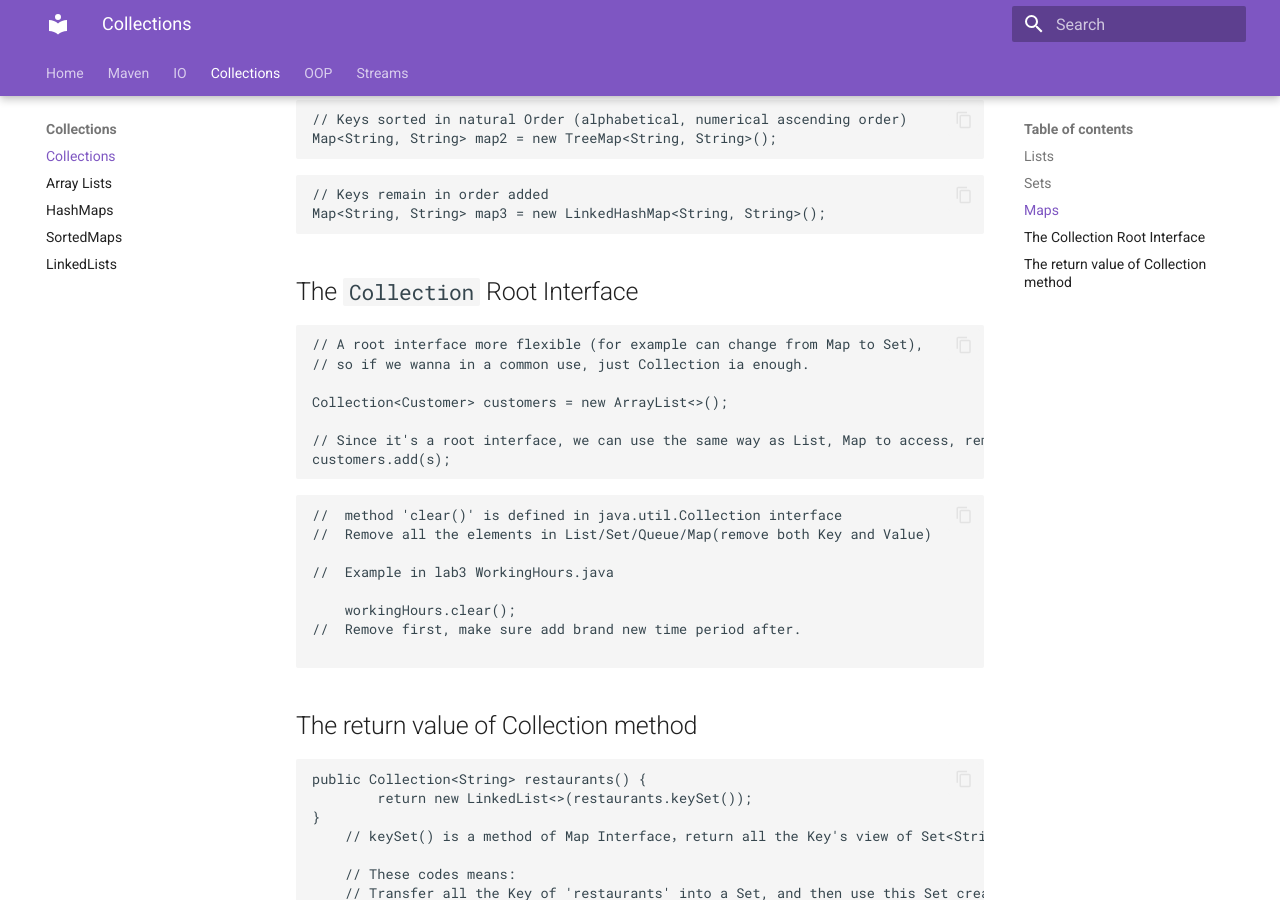
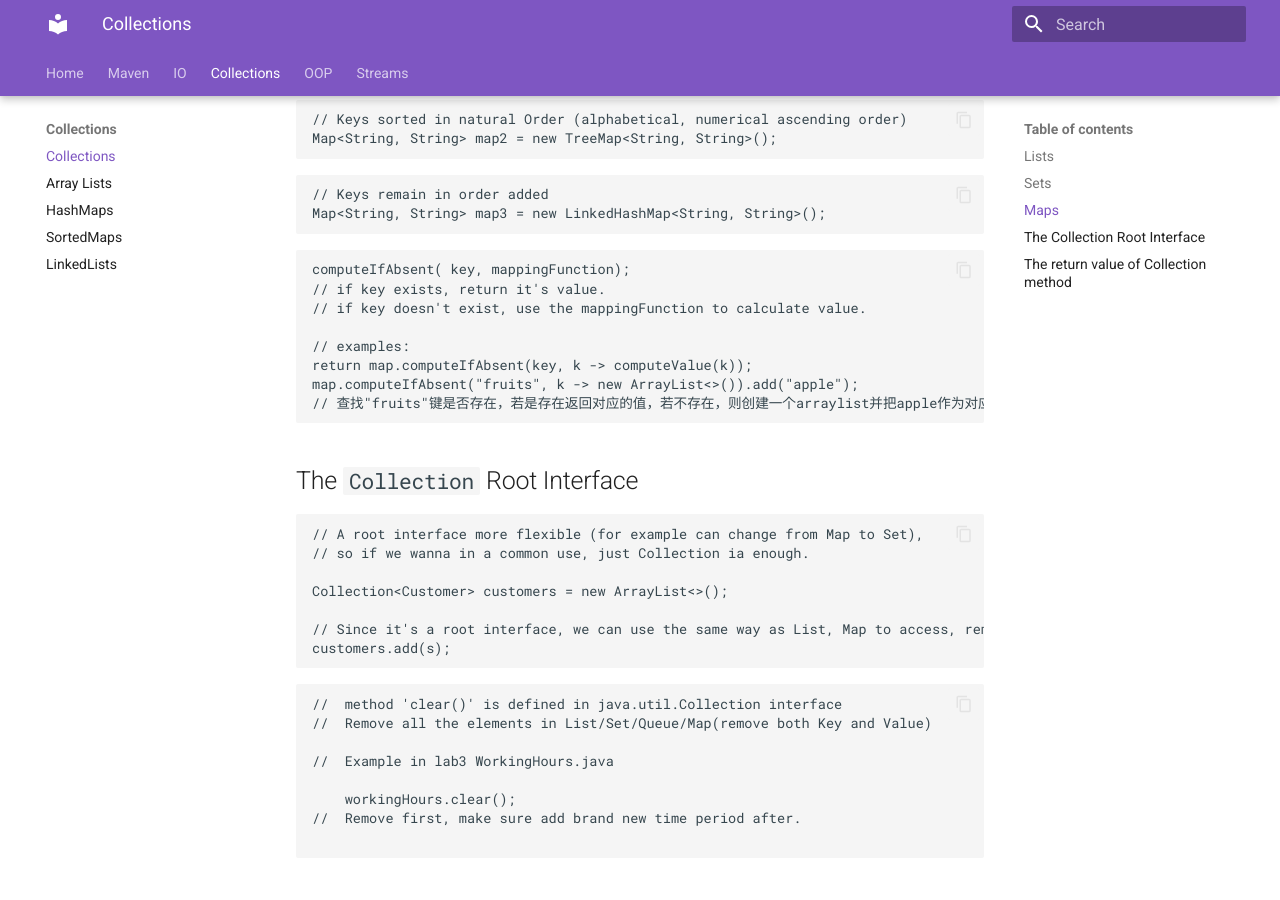
Before and after one commit to angelobattaglia/java_notes, an MkDocs documentation site: the page built from docs/Collections/Collections.md, in a window 1280 px wide and 900 px high, scrolled down 1523 px. Built offline with MkDocs 1.6.1 and Material for MkDocs 9.7.7, drawn with Linux system fonts in a browser that asks for light colours.

Commit message:
Add some basic concepts and examples

````diff
--- a/docs/Collections/Collections.md
+++ b/docs/Collections/Collections.md
@@ -68,6 +68,18 @@ Map<String, String> map2 = new TreeMap<String, String>();
 Map<String, String> map3 = new LinkedHashMap<String, String>();
 ```
 
+```java
+computeIfAbsent( key, mappingFunction);
+// if key exists, return it's value.
+// if key doesn't exist, use the mappingFunction to calculate value.
+
+// examples:
+return map.computeIfAbsent(key, k -> computeValue(k));
+map.computeIfAbsent("fruits", k -> new ArrayList<>()).add("apple");
+// 查找"fruits"键是否存在，若是存在返回对应的值，若不存在，则创建一个arraylist并把apple作为对应的值。
+```
+
+
 ## The `Collection` Root Interface
 
 ```java
````
Also changed, not shown: docs/OOP/FactoryMethod.md (added, +67 -0 lines), docs/OOP/Package-Java.lang-method.md (+6 -0 lines).
